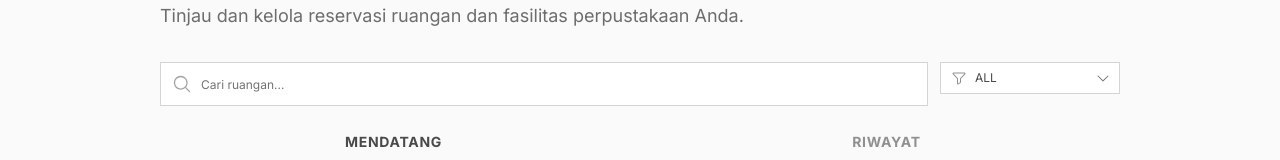
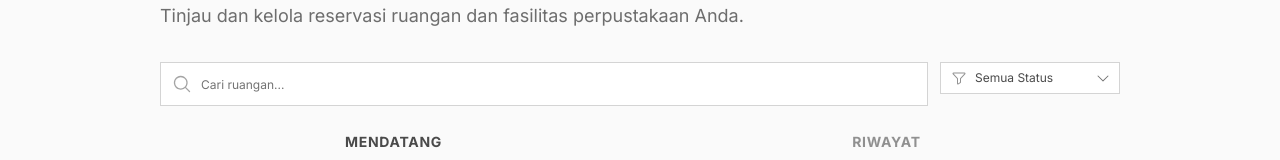
Before and after one commit to legacyditt/booking-room-perpusUndana, a Next.js app in the folder frontend/: page /reservations in a window 1280 px wide. Shown: the part 187-347 px from the top of the page. Built offline with nearby package versions, Linux system fonts and the light colour scheme; a web font is replaced by a local one.

Commit message:
fix(reservations): display localized text for status filter instead of raw values

```diff
--- a/frontend/src/features/reservations/components/ReservationClient.tsx
+++ b/frontend/src/features/reservations/components/ReservationClient.tsx
@@ -54,9 +54,15 @@ export function ReservationClient() {
         <div className="w-full sm:w-[180px]">
           <Select value={statusFilter} onValueChange={(val) => setStatusFilter(val || "ALL")}>
             <SelectTrigger className="w-full h-11 bg-white">
-              <div className="flex items-center gap-2">
-                <Funnel className="h-4 w-4 text-neutral/60" />
-                <SelectValue placeholder="Status" />
+              <div className="flex items-center gap-2 flex-1 text-left">
+                <Funnel className="h-4 w-4 text-neutral/60 shrink-0" />
+                <span className="line-clamp-1">
+                  {statusFilter === "ALL" && "Semua Status"}
+                  {statusFilter === "PENDING" && "Menunggu"}
+                  {statusFilter === "APPROVED" && "Dikonfirmasi"}
+                  {statusFilter === "REJECTED" && "Ditolak"}
+                  {statusFilter === "CANCELLED" && "Dibatalkan"}
+                </span>
               </div>
             </SelectTrigger>
             <SelectContent>
```
